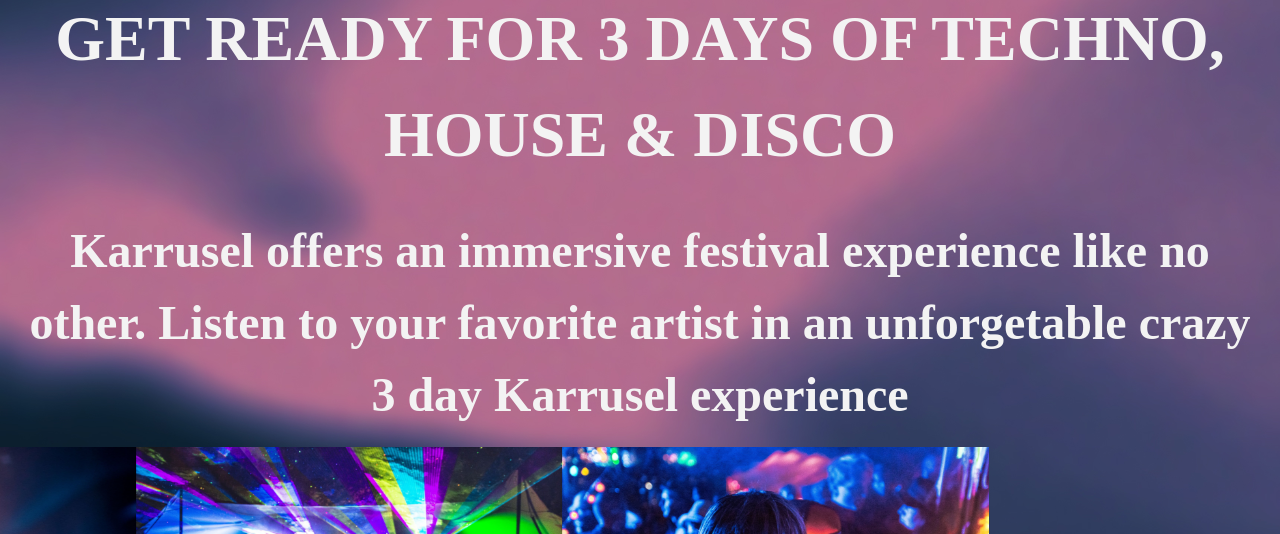
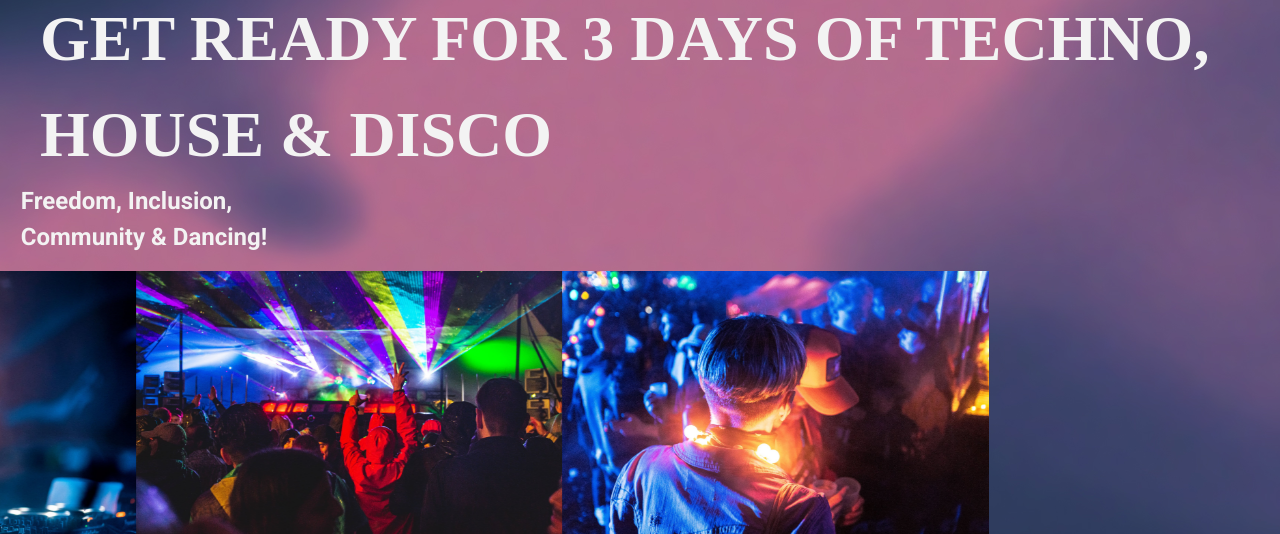
Before and after one commit to Victorhald/karrusel_astro, an Astro site: page /about in a window 1280 px wide. Shown: the part 89-623 px from the top of the page. Built offline with nearby package versions, Linux system fonts and the light colour scheme; Astro itself is replaced by a stand-in of ours.

Commit message:
laver om os

```diff
--- a/src/components/Om_os.astro
+++ b/src/components/Om_os.astro
@@ -4,7 +4,7 @@
 
 <section class="hero">
   <h2>Get ready for 3 days of Techno, House & Disco</h2>
-  <h3>Karrusel offers an immersive festival experience like no other. Listen to your favorite artist in an unforgetable crazy 3 day Karrusel experience</h3>
+  <p class="keywords">Freedom, Inclusion, Community & Dancing!</p>
 </section>
 <div class="scroll_container">
   <div class="gallery">
@@ -43,7 +43,7 @@
 
 </div>
 
-<h3>Freedom, Inclusion, Community & Dancing!</h3>
+
 
 <section class="one">
   <h3>A safe ride on the Karrusel</h3>
@@ -52,7 +52,7 @@
 
 <section class="two">
   <h3>Facilities like no other festival</h3>
-  <p>Given out nature as a circus rave, we offer rides on our very own carrusel. Que up for the ride of a lifetime.</p>
+  <p>Given out nature as a circus rave, we offer rides on our very own carrusel. Queue up for the ride of a lifetime.</p>
 </section>
 <section class="three">
   <h3>Sustainability</h3>
@@ -66,22 +66,25 @@
   h2 {
     padding-top: 4rem;
     max-width: 75rem;
-    text-align: center;
     margin: auto;
   }
   h3 {
-    text-align: center;
     padding-top: 2rem;
 
   }
-section p{
+
+  .keywords{
+    margin-left: 0.3rem;
+    font-weight: bold;
+  }
+  section p{
   max-width: 275px;
 }
 
   img {
     width: 100%;
   }
-section{
+  section{
  margin: 1rem;
 }
 
```
